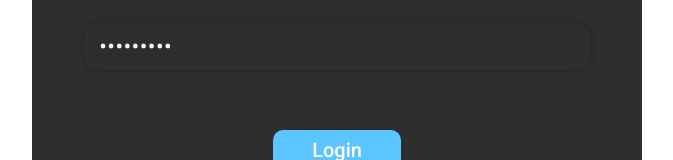
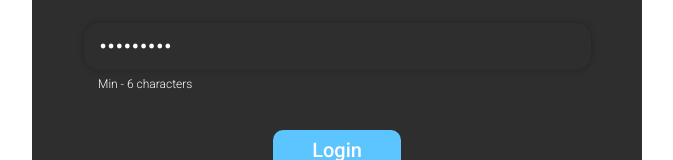
Before and after one commit to Ermolaev-Inc/Relink, a React (Create React App) app in the folder client/: page / in a window 1280 px wide. Both pictures are taken after typing "name@example.com", "Sample123" into the empty fields and a click on the button "Create". Shown: the part 338-498 px from the top of the page, without its empty margins (303-976 px from the left). Built offline with nearby package versions, Linux system fonts and the light colour scheme; no server answers.

Commit message:
Add label for password

```diff
--- a/client/src/pages/Auth.jsx
+++ b/client/src/pages/Auth.jsx
@@ -1,6 +1,7 @@
 import React, { useState } from "react";
 import classes from "./Auth.module.css";
 import normalize from "./normalize.css";
+import ReactDOM from 'react-dom';
 import Relink_logo from "./Relink_logo.svg";
 import { useHttp } from '../hooks/http.hook';
 import { useEffect } from "react";
@@ -16,7 +17,6 @@ export const AuthPage = () => {
     });
     useEffect(() => {
         console.log("Some Error");
-
         clearError();
     }, [error, clearError]);
     const changeHandler = event => {
@@ -34,6 +34,14 @@ export const AuthPage = () => {
             auth.login(data.token, data.userId);
         } catch (error) {};
     };
+    const validatorLabel = (
+        <div>
+            Min - 6 characters
+        </div>
+    );
+    const passwordHandler = () => {
+        ReactDOM.render(validatorLabel, document.getElementById('label'));
+    };
 
     return(
         <div className={classes.auth_page__container}>
@@ -43,6 +51,7 @@ export const AuthPage = () => {
             <div className={classes.auth_page__container__input_fields}>
                 <div className={classes.email_input_form}>
                     <input
+                        required
                         placeholder="Login"
                         id="email"
                         type="text"
@@ -54,6 +63,7 @@ export const AuthPage = () => {
                 </div>
                 <div className={classes.password_input_form}>
                     <input
+                        required
                         placeholder="Password"
                         id="password"
                         type="password"
@@ -61,8 +71,10 @@ export const AuthPage = () => {
                         value={form.password}
                         className={classes.password_input}
                         onChange={changeHandler}
+                        onFocus={passwordHandler}
                     />
                 </div>
+                <div className={classes.label} id="label"></div>
             </div>
             <div className={classes.auth_page__container__actions}>
                 <button
--- a/client/src/pages/Auth.module.css
+++ b/client/src/pages/Auth.module.css
@@ -87,6 +87,16 @@ input {
   border-radius: 15px;
 }
 
+.auth_page__container .auth_page__container__input_fields .label {
+  font-family: Roboto;
+  font-style: normal;
+  font-weight: 300;
+  font-size: 12px;
+  line-height: 29px;
+  margin-left: 14px;
+  color: #FFFFFF;
+}
+
 .auth_page__container .auth_page__container__actions .login_btn {
   display: block;
   width: 128px;
--- a/client/src/pages/Auth.module.sass
+++ b/client/src/pages/Auth.module.sass
@@ -57,6 +57,14 @@ input
                 background: #2E2E2E
                 box-shadow: 0px 0px 6px rgba(0, 0, 0, 0.25)
                 border-radius: 15px
+        .label
+            font-family: Roboto
+            font-style: normal
+            font-weight: 300
+            font-size: 12px
+            line-height: 29px
+            margin-left: 14px
+            color: #FFFFFF
     .auth_page__container__actions
         .login_btn
             display: block
```
Also changed, not shown: 1 other file (tests, documents, lock files or other folders).
